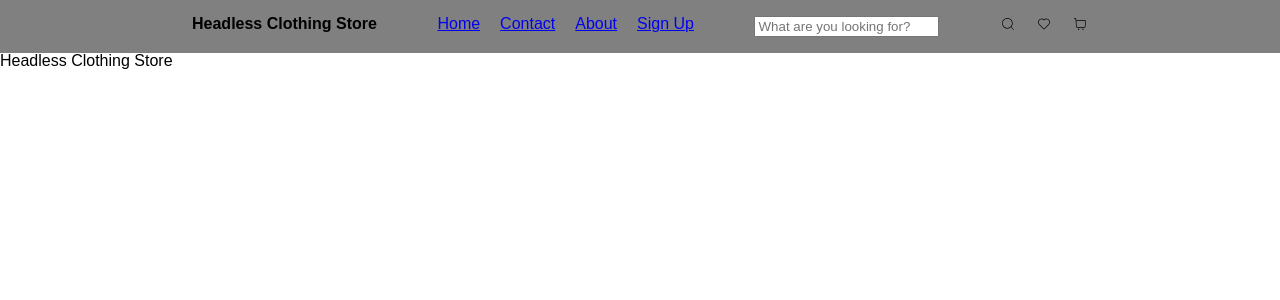
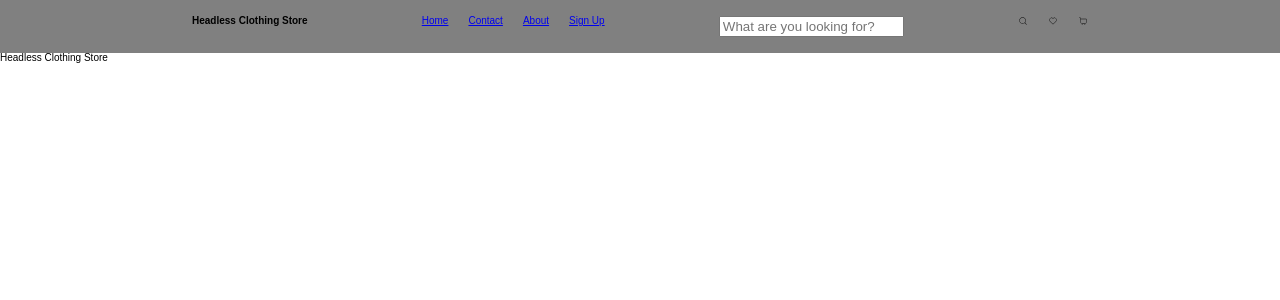
Before and after one commit to MattiVboiii/gw2_svm, a React (Vite) app: page / in a window 1280 px wide. Shown: the top 300 px of the page. Built offline with nearby package versions, Linux system fonts and the light colour scheme.

Commit message:
Add CSS variables for consistent theming and improved maintainability

```diff
--- a/src/styles/main.css
+++ b/src/styles/main.css
@@ -1,3 +1,20 @@
 body {
   font-family: Arial, Helvetica, sans-serif;
 }
+
+:root {
+  font-size: 62.5%;
+  --primaryWhite: #ffffff;
+  --primaryDarkGrey: #363738;
+  --secondaryWhite: #f5f5f5;
+  --secondaryWhite2: #fefaf1;
+  --text: #fafafa;
+  --txtgrey: #7d8184;
+  --grey: #c1c0c1;
+  --black: #000000;
+  --redAccent: #db4444;
+  --hoverButton: #e07575;
+  --yellowStars: #ffad33;
+  --buttonGreen: #00ff66;
+  --hoverButton2: #a0bce0;
+}
```
